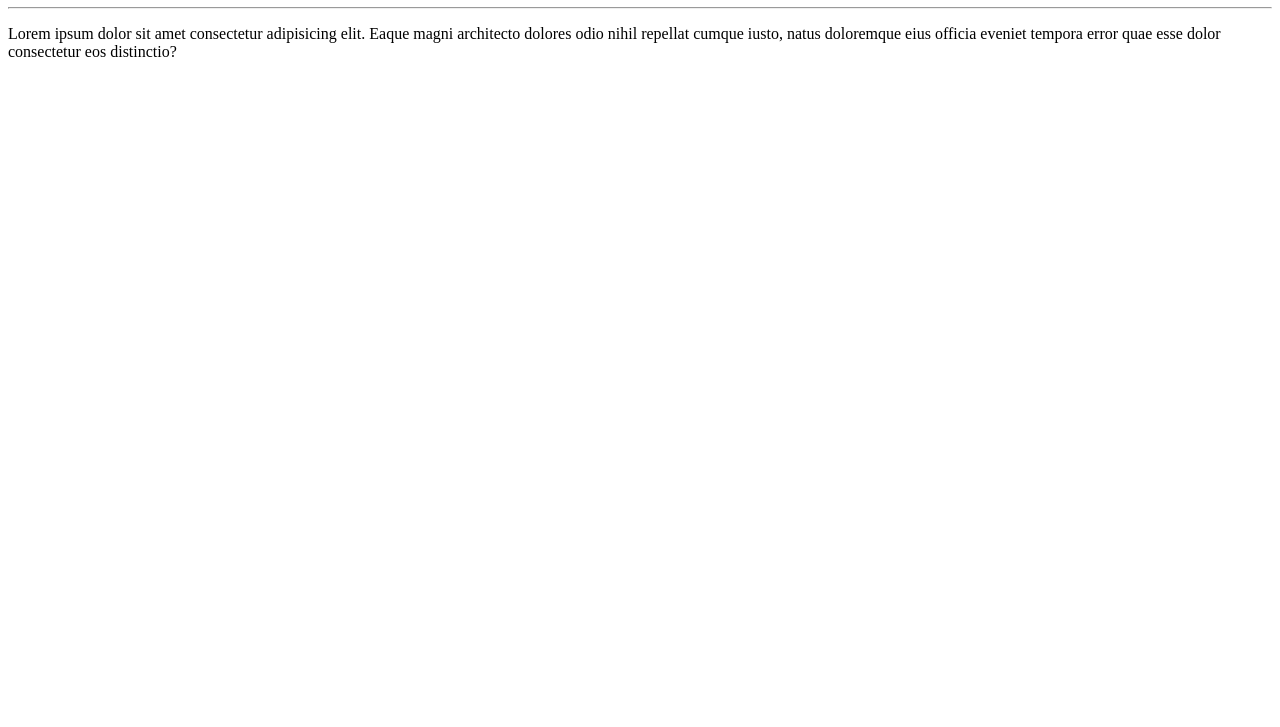
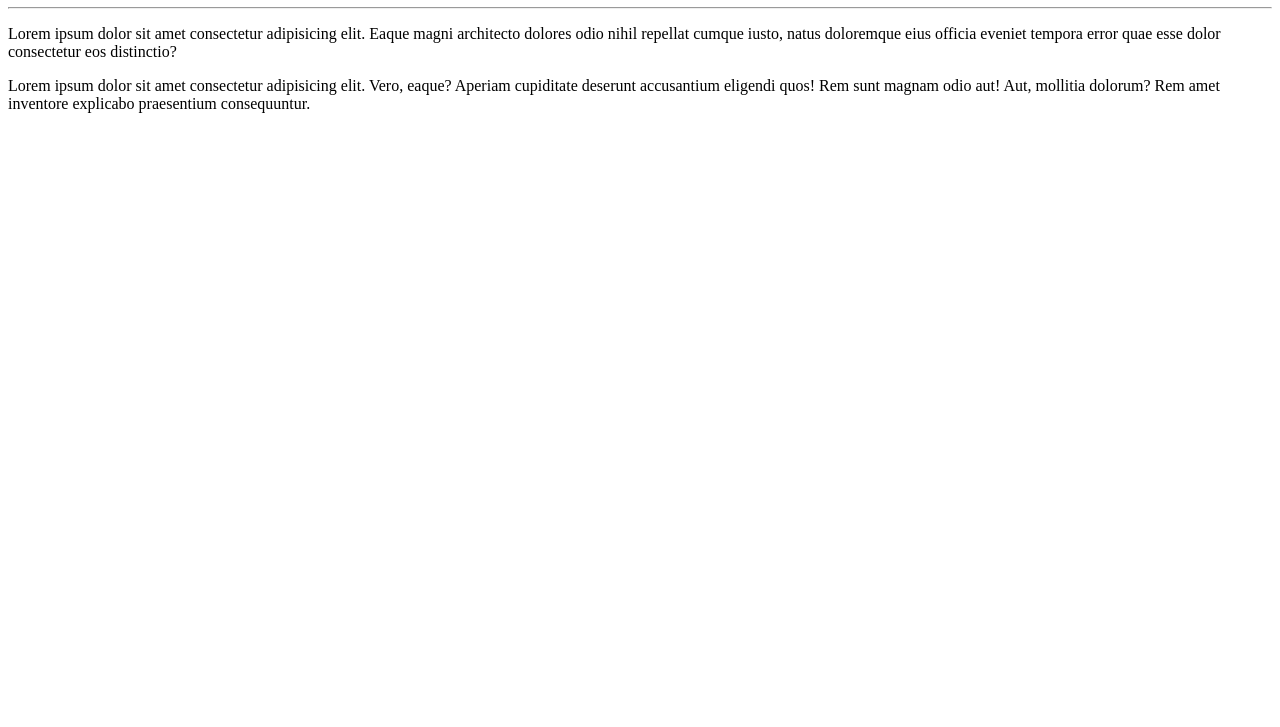
Before and after one commit to JulliusCaesar/Ola-Mundo, a plain HTML site: page Site-exemplo/index.html in a window 1280 px wide. Shown: the part 73-800 px from the top of the page. Drawn offline with Linux system fonts and the light colour scheme.

Commit message:
adicionei um paragrafo

```diff
--- a/Site-exemplo/index.html
+++ b/Site-exemplo/index.html
@@ -10,6 +10,6 @@
     <h1>Olá, Mundo!</h1>
     <hr>
     <p>Lorem ipsum dolor sit amet consectetur adipisicing elit. Eaque magni architecto dolores odio nihil repellat cumque iusto, natus doloremque eius officia eveniet tempora error quae esse dolor consectetur eos distinctio?</p>
-
+    <p>Lorem ipsum dolor sit amet consectetur adipisicing elit. Vero, eaque? Aperiam cupiditate deserunt accusantium eligendi quos! Rem sunt magnam odio aut! Aut, mollitia dolorum? Rem amet inventore explicabo praesentium consequuntur.</p>
 </body>
 </html>
```
